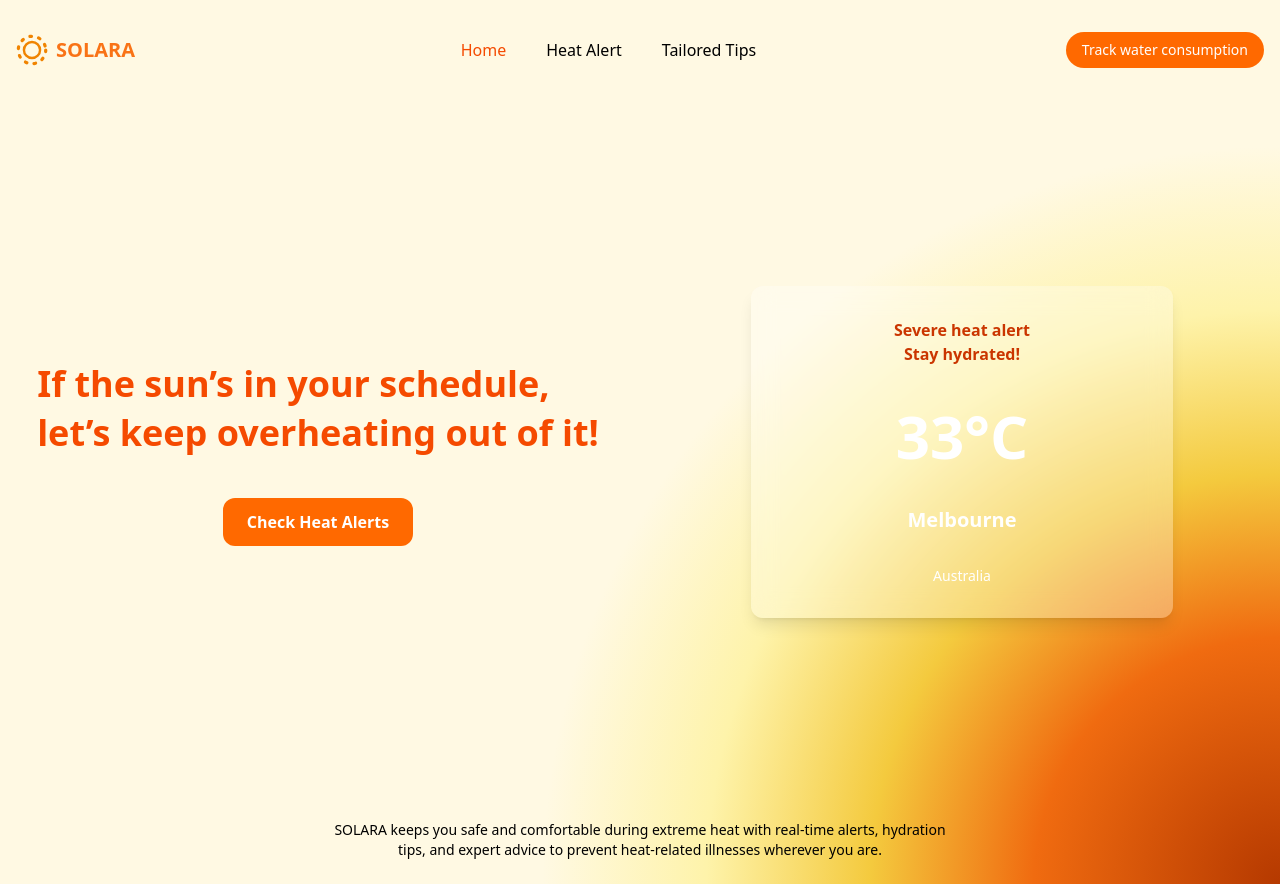
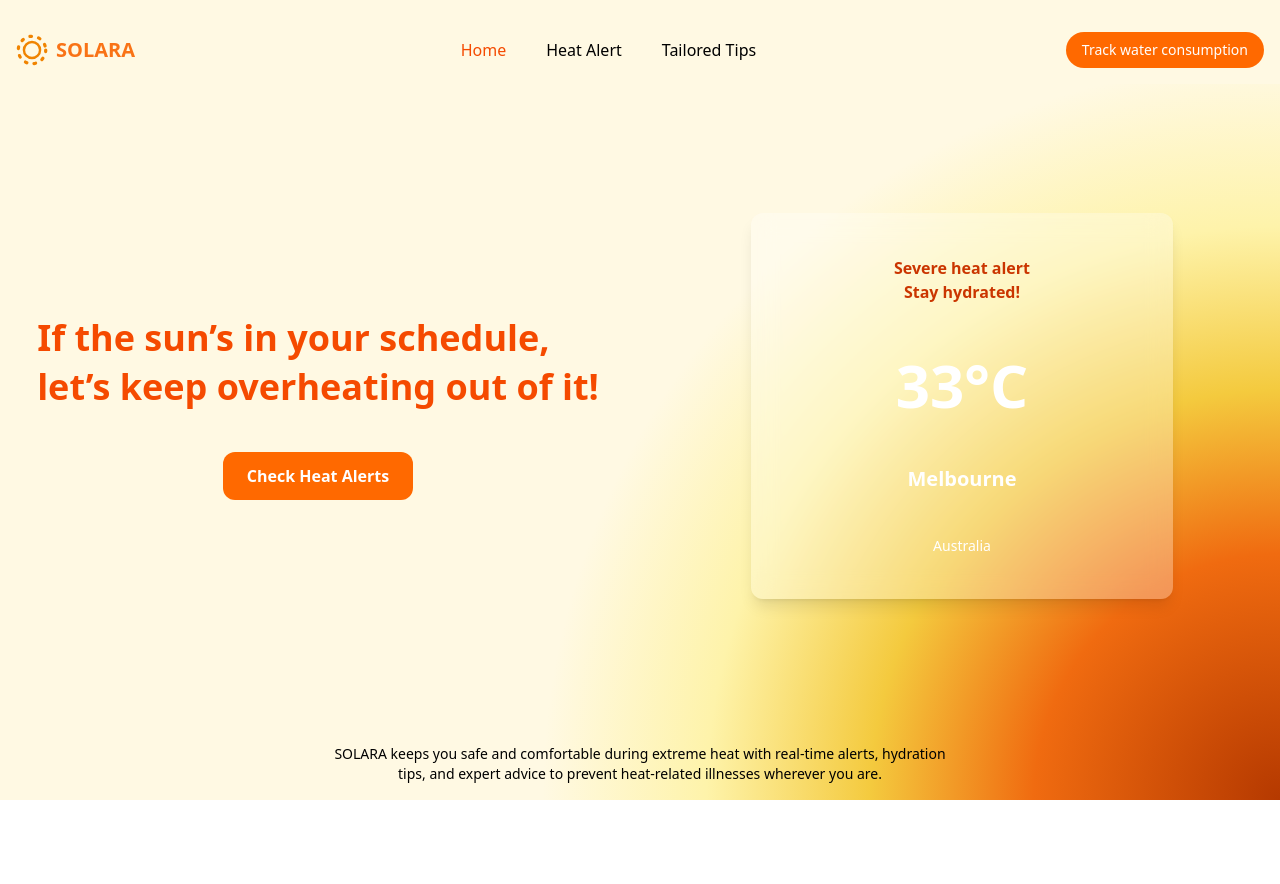
Before and after one commit to klauswong888/Solara, a React (Vite) app: page / in a window 1280 px wide. After the commit the page ends 800 px from the top, so only its background shows below. Built offline with nearby package versions, Linux system fonts and the light colour scheme.

Commit message:
home layout updated

```diff
--- a/src/components/layout/Layout.tsx
+++ b/src/components/layout/Layout.tsx
@@ -109,7 +109,7 @@ const Layout = () => {
         )}
       </header>
 
-      <main className="flex-1">
+      <main className="flex flex-1 overflow-hidden">
         <Outlet />
       </main>
     </div>
--- a/src/pages/Home.tsx
+++ b/src/pages/Home.tsx
@@ -1,6 +1,6 @@
 export default function Home() {
   return (
-    <div className="relative flex flex-col items-center h-screen w-full gap-6 overflow-hidden">
+    <div className="relative flex flex-1 flex-col items-center w-full gap-6 overflow-hidden">
       <div className="absolute inset-0 pointer-events-none z-0">
         {/* 小屏：底部半圆 */}
         <div
@@ -39,7 +39,7 @@ export default function Home() {
       </div>
       <div className="relative z-10 flex flex-col w-full h-full max-w-7xl px-4">
         {/* top section */}
-        <div className="flex flex-1 flex-col gap-10 md:flex-row">
+        <div className="flex flex-4/5 h-full flex-col gap-10 md:flex-row">
           {/* left */}
           <div className="flex-1 flex flex-col justify-center items-center md:items-center text-center md:text-left gap-10">
             <h1 className="text-3xl md:text-4xl font-bold text-orange-600 leading-snug">
@@ -52,7 +52,7 @@ export default function Home() {
           </div>
           {/* right */}
           <div className="flex-1 flex justify-center items-start md:items-center">
-            <div className="h-auto md:h-[45%] flex flex-col items-center justify-evenly bg-white/30 backdrop-blur-md rounded-xl px-10 py-8 gap-8 text-white text-center shadow-lg w-[70%] max-w-sm md:max-w-md">
+            <div className="h-auto md:h-[60%] flex flex-col items-center justify-evenly bg-white/30 backdrop-blur-md rounded-xl px-10 py-8 gap-8 text-white text-center shadow-lg w-[70%] max-w-sm md:max-w-md">
               <p className="text-orange-700 text-base font-bold mb-2">
                 Severe heat alert<br />
                 Stay hydrated!
@@ -64,9 +64,11 @@ export default function Home() {
           </div>
         </div>
         {/* bottom */}
-        <p className="text-center text-grey-800 text-sm max-w-2xl mx-auto px-4 mt-auto pb-6">
-          SOLARA keeps you safe and comfortable during extreme heat with real-time alerts, hydration tips, and expert advice to prevent heat-related illnesses wherever you are.
-        </p>
+        <div className="flex flex-1">
+          <p className="text-center text-grey-800 text-sm max-w-2xl mx-auto px-4 py-4">
+            SOLARA keeps you safe and comfortable during extreme heat with real-time alerts, hydration tips, and expert advice to prevent heat-related illnesses wherever you are.
+          </p>
+        </div>
       </div>
     </div>
   );
```
